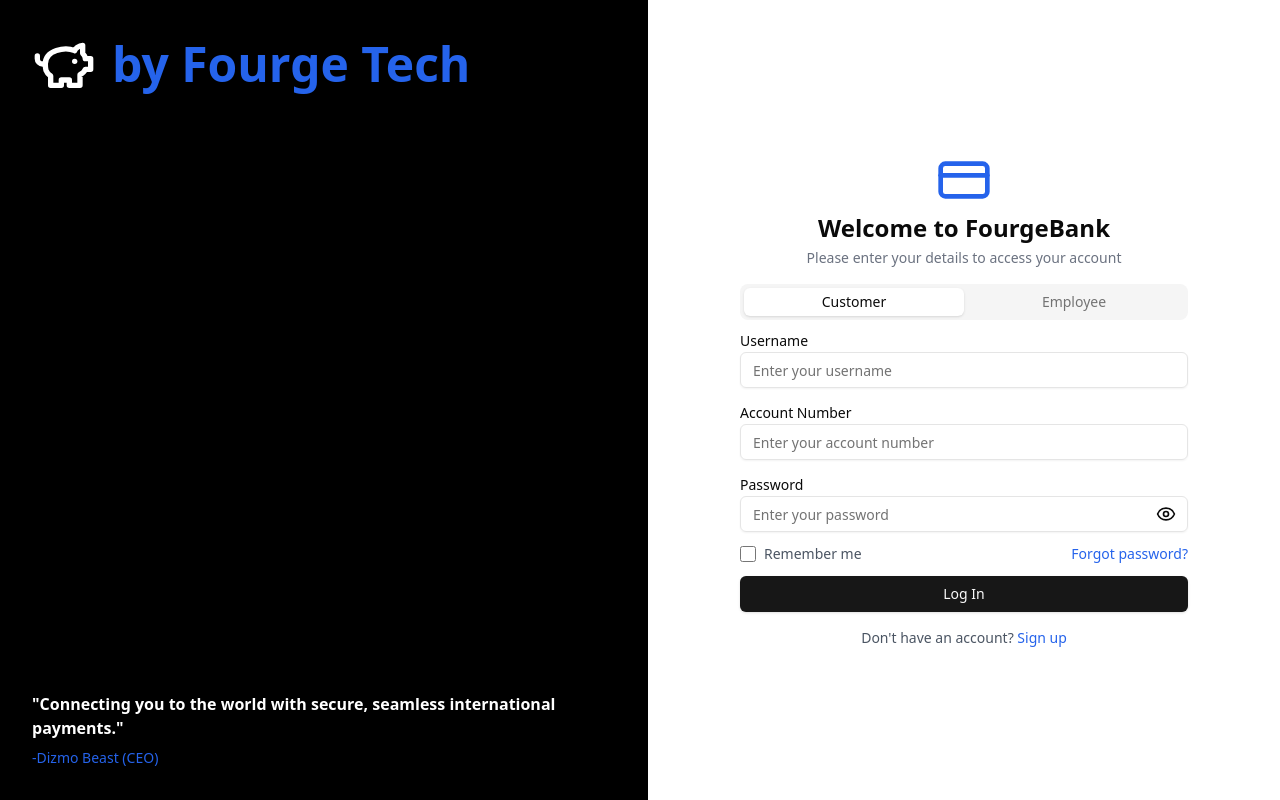
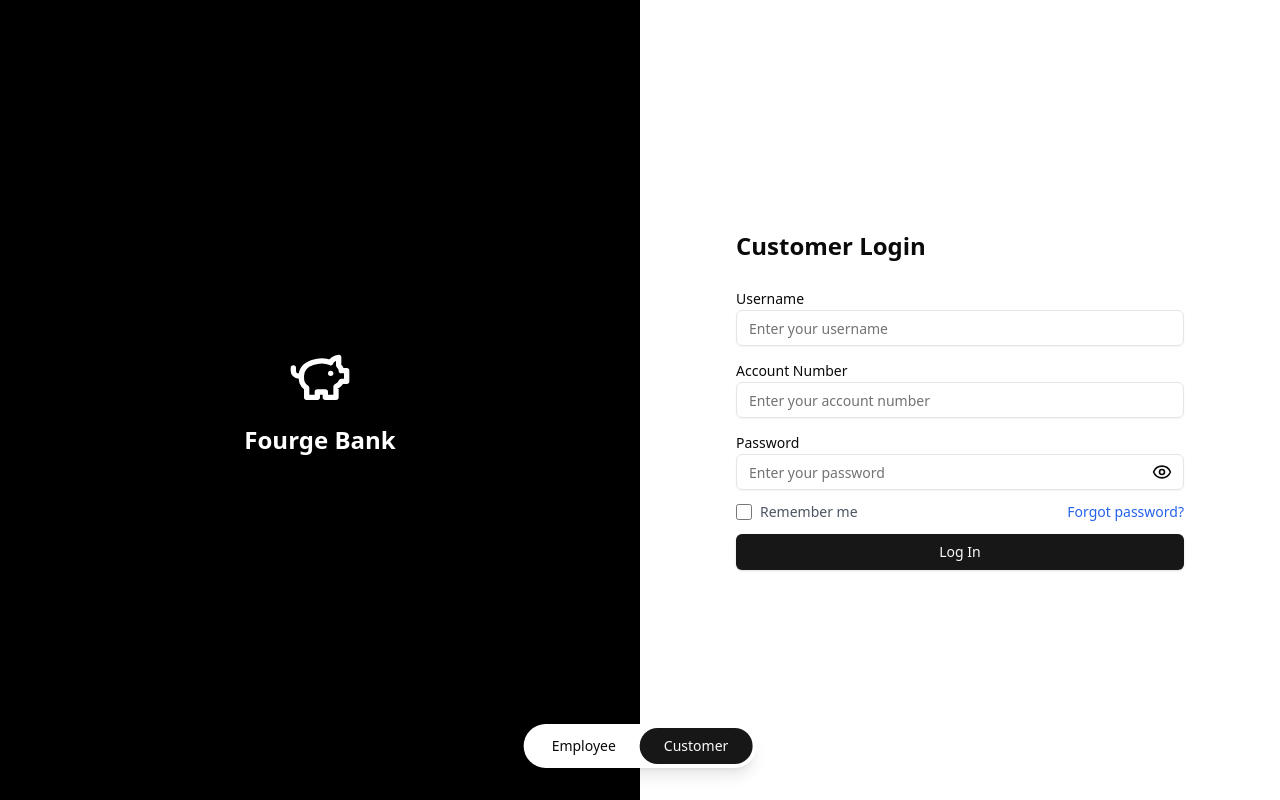
Before and after one commit to FourgeTech/APDS7311-POE-FRONTEND, a React (Vite) app: page /login in a window 1280 px wide. Built offline with nearby package versions, Linux system fonts and the light colour scheme.

Commit message:
Changed the UI for Login Page

```diff
--- a/package.json
+++ b/package.json
@@ -31,6 +31,7 @@
     "clsx": "^2.1.1",
     "dompurify": "^3.1.7",
     "formik": "^2.4.6",
+    "framer-motion": "^11.11.11",
     "lucide-react": "^0.446.0",
     "react": "^18.3.1",
     "react-dom": "^18.3.1",
--- a/src/components/Auth/Login.tsx
+++ b/src/components/Auth/Login.tsx
@@ -1,24 +1,27 @@
-import { useFormik } from "formik";
-import * as Yup from "yup";
-import { LockIcon, CreditCardIcon, PiggyBank, Eye, EyeOff } from "lucide-react";
-import { Button } from "@/components/ui/button";
-import { Input } from "@/components/ui/input";
-import { Label } from "@/components/ui/label";
-import { useAuth } from "@/contexts/AuthContext";
-import { useNavigate } from "react-router-dom";
-import { useState } from "react";
-import { Tabs, TabsContent, TabsList, TabsTrigger } from "@/components/ui/tabs";
+'use client'
+
+import { useFormik } from "formik"
+import * as Yup from "yup"
+import { motion, AnimatePresence } from "framer-motion"
+import { LockIcon, CreditCardIcon, PiggyBank, Eye, EyeOff } from "lucide-react"
+import { Button } from "@/components/ui/button"
+import { Input } from "@/components/ui/input"
+import { Label } from "@/components/ui/label"
+import { useAuth } from "@/contexts/AuthContext"
+import { useNavigate } from "react-router-dom"
+import { useState } from "react"
 
 const BankingLoginForm = () => {
-  const { login, user, loading } = useAuth();
-  const navigate = useNavigate();
-  const [showPassword, setShowPassword] = useState(false);
-  const [loginType, setLoginType] = useState("customer");
+  const { login, user, loading } = useAuth()
+  const navigate = useNavigate()
+  const [showPassword, setShowPassword] = useState(false)
+  const [loginType, setLoginType] = useState("customer")
 
   const togglePasswordVisibility = () => {
-    setShowPassword(!showPassword);
-  };
+    setShowPassword(!showPassword)
+  }
 
+  // Validation schemas remain the same
   const customerValidationSchema = Yup.object({
     username: Yup.string()
       .required("Username is required")
@@ -35,7 +38,7 @@ const BankingLoginForm = () => {
     accountNumber: Yup.string()
       .required("Account number is required")
       .matches(/^\d{11}$/, "Account number must be exactly 11 digits long"),
-  });
+  })
 
   const employeeValidationSchema = Yup.object({
     username: Yup.string()
@@ -50,7 +53,7 @@ const BankingLoginForm = () => {
       .matches(/[a-z]/, "Password must contain at least one lowercase letter")
       .matches(/[0-9]/, "Password must contain at least one number")
       .matches(/[\W_]/, "Password must contain at least one special character"),
-  });
+  })
 
   const formik = useFormik({
     initialValues: {
@@ -62,51 +65,49 @@ const BankingLoginForm = () => {
     onSubmit: async (values) => {
       try {
         if (loginType === "customer") {
-          await login(values.username, values.accountNumber, values.password);
+          await login(values.username, values.accountNumber, values.password)
         } else {
-          await login(values.username, "", values.password);
+          await login(values.username, "", values.password)
         }
       } catch (error) {
-        console.error("Login failed:", error);
+        console.error("Login failed:", error)
       } finally {
-        formik.resetForm();
-        navigate("/dashboard");
+        formik.resetForm()
+        navigate("/dashboard")
       }
     },
-  });
+  })
 
   return (
     <div className="flex min-h-screen">
-      <div className="flex-1 bg-black p-8 flex flex-col justify-between">
-        <div className="flex items-center space-x-4">
-          <PiggyBank className="h-16 w-16 text-white" />
-          <h1 className="text-5xl font-bold text-blue-600">by Fourge Tech</h1>
+      <motion.div
+        initial={false}
+        animate={{
+          width: "50%",
+          x: loginType === "customer" ? "0%" : "100%",
+        }}
+        transition={{ type: "spring", stiffness: 300, damping: 30 }}
+        className="bg-black flex items-center justify-center fixed top-0 bottom-0"
+      >
+        <div className="text-center">
+          <PiggyBank className="h-16 w-16 text-white mx-auto mb-4" />
+          <h1 className="text-2xl font-bold text-white">Fourge Bank</h1>
         </div>
-        <div className="text-white">
-          <p className="text-base font-semibold mb-2">
-            "Connecting you to the world with secure, seamless international
-            payments."
-          </p>
-          <p className="text-sm text-blue-600">-Dizmo Beast (CEO)</p>
-        </div>
-      </div>
-      <div className="flex-1 p-6 flex items-center justify-center">
-        <div className="w-full max-w-md space-y-4">
-          <div className="space-y-1 text-center">
-            <div className="flex justify-center">
-              <CreditCardIcon className="h-14 w-14 text-blue-600" />
-            </div>
-            <h2 className="text-2xl font-bold">Welcome to FourgeBank</h2>
-            <p className="text-gray-500 dark:text-gray-400 text-sm">
-              Please enter your details to access your account
-            </p>
-          </div>
-          <Tabs defaultValue="customer" onValueChange={(value) => setLoginType(value)}>
-            <TabsList className="grid w-full grid-cols-2">
-              <TabsTrigger value="customer">Customer</TabsTrigger>
-              <TabsTrigger value="employee">Employee</TabsTrigger>
-            </TabsList>
-            <TabsContent value="customer">
+      </motion.div>
+
+      <div className="w-full min-h-screen flex">
+        <AnimatePresence mode="wait">
+          {loginType === "customer" ? (
+            <motion.div
+              key="customer"
+              initial={{ opacity: 0, x: 100 }}
+              animate={{ opacity: 1, x: 0 }}
+              exit={{ opacity: 0, x: -100 }}
+              transition={{ type: "spring", stiffness: 300, damping: 30 }}
+              className="w-1/2 ml-auto p-8 flex items-center justify-center"
+            >
+              <div className="w-full max-w-md space-y-6">
+                <h2 className="text-2xl font-bold">Customer Login</h2>
                 <form className="space-y-3" onSubmit={formik.handleSubmit}>
                   <div>
                     <Label htmlFor="username">Username</Label>
@@ -179,14 +180,19 @@ const BankingLoginForm = () => {
                     {loading ? "Logging in..." : "Log In"}
                   </Button>
                 </form>
-              <p className="mt-4 text-center text-sm text-gray-600">
-                Don't have an account?{" "}
-                <a href="/register" className="text-blue-600 hover:underline">
-                  Sign up
-                </a>
-              </p>
-            </TabsContent>
-            <TabsContent value="employee">
+              </div>
+            </motion.div>
+          ) : (
+            <motion.div
+              key="employee"
+              initial={{ opacity: 0, x: -100 }}
+              animate={{ opacity: 1, x: 0 }}
+              exit={{ opacity: 0, x: 100 }}
+              transition={{ type: "spring", stiffness: 300, damping: 30 }}
+              className="w-1/2 p-8 flex items-center justify-center"
+            >
+              <div className="w-full max-w-md space-y-6">
+                <h2 className="text-2xl font-bold">Employee Login</h2>
                 <form className="space-y-3" onSubmit={formik.handleSubmit}>
                   <div>
                     <Label htmlFor="username">Username</Label>
@@ -242,12 +248,33 @@ const BankingLoginForm = () => {
                     {loading ? "Logging in..." : "Log In"}
                   </Button>
                 </form>
-            </TabsContent>
-          </Tabs>
+              </div>
+            </motion.div>
+          )}
+        </AnimatePresence>
+      </div>
+
+      {/* Login type switcher */}
+      <div className="fixed bottom-8 left-1/2 -translate-x-1/2 z-20">
+        <div className="bg-white rounded-full shadow-lg p-1">
+          <Button
+            variant="ghost"
+            className={`rounded-full px-6 ${loginType === "employee" ? "bg-primary text-primary-foreground" : ""}`}
+            onClick={() => setLoginType("employee")}
+          >
+            Employee
+          </Button>
+          <Button
+            variant="ghost"
+            className={`rounded-full px-6 ${loginType === "customer" ? "bg-primary text-primary-foreground" : ""}`}
+            onClick={() => setLoginType("customer")}
+          >
+            Customer
+          </Button>
         </div>
       </div>
     </div>
-  );
-};
+  )
+}
 
-export default BankingLoginForm;
+export default BankingLoginForm
```
Also changed, not shown: 1 other file (tests, documents, lock files or other folders). Lines whose indentation alone changed are shown as unchanged.
